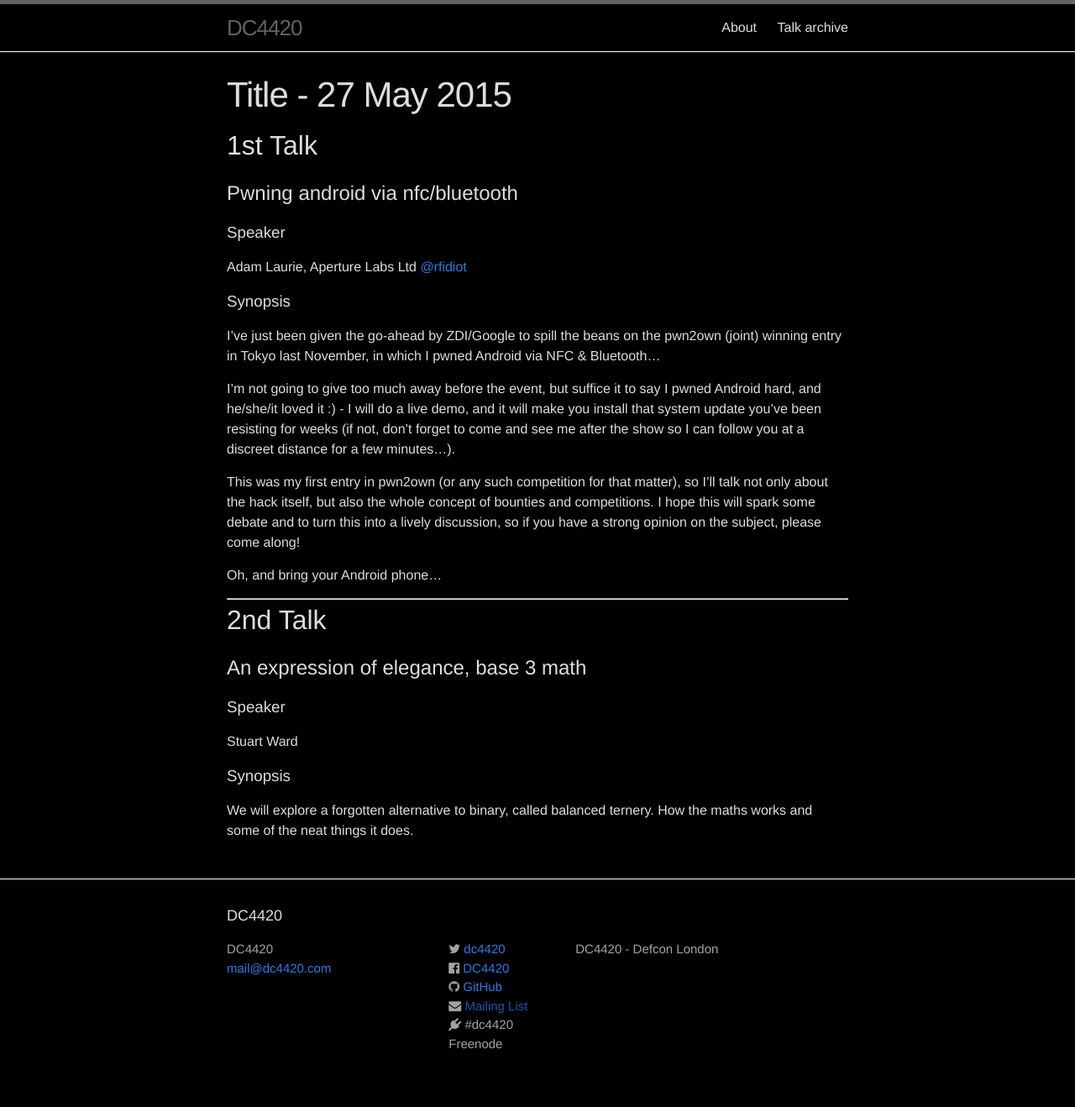
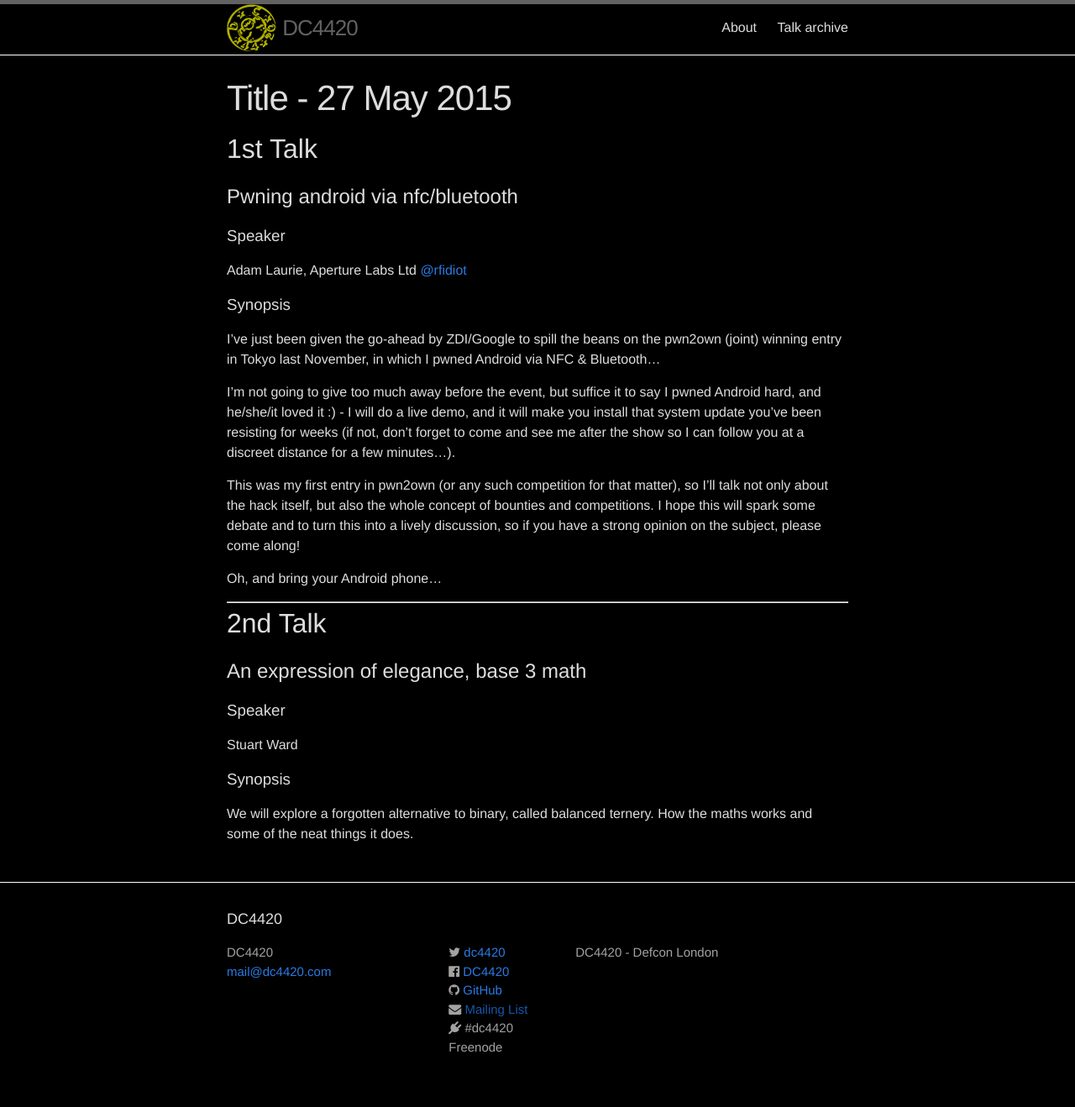
Before and after one commit to dc4420/website, a Jekyll site: the page built from index.html, in a window 1280 px wide. Shown: the whole page at 84% size. Built offline with Jekyll 4.4.1, drawn with Linux system fonts in a browser that asks for light colours; nearby versions of some CDN libraries.

Commit message:
Add logo and fix facebook link

```diff
--- a/_includes/footer.html
+++ b/_includes/footer.html
@@ -40,7 +40,7 @@
           {% if site.facebook_group_id %}
           <li>
               <i class="fa fa-facebook-official"></i>
-              <a href="https://facebook.com/groups{{ site.facebook_group_id }}">
+              <a href="https://facebook.com/groups/{{ site.facebook_group_id }}">
               <span class="username">{{ site.facebook_group_name }}</span>
             </a>
           </li>
--- a/_includes/header.html
+++ b/_includes/header.html
@@ -2,7 +2,9 @@
 
   <div class="wrapper">
 
-    <a class="site-title" href="{{ site.baseurl }}/">{{ site.title }}</a>
+    <a class="site-title" href="{{ site.baseurl }}/">
+    <img src="http://dc4420.org/images/dc-skull-logo-yellow.png" width="60" height="60">
+        {{ site.title }}</a>
 
     <nav class="site-nav">
       <a href="#" class="menu-icon">
```
